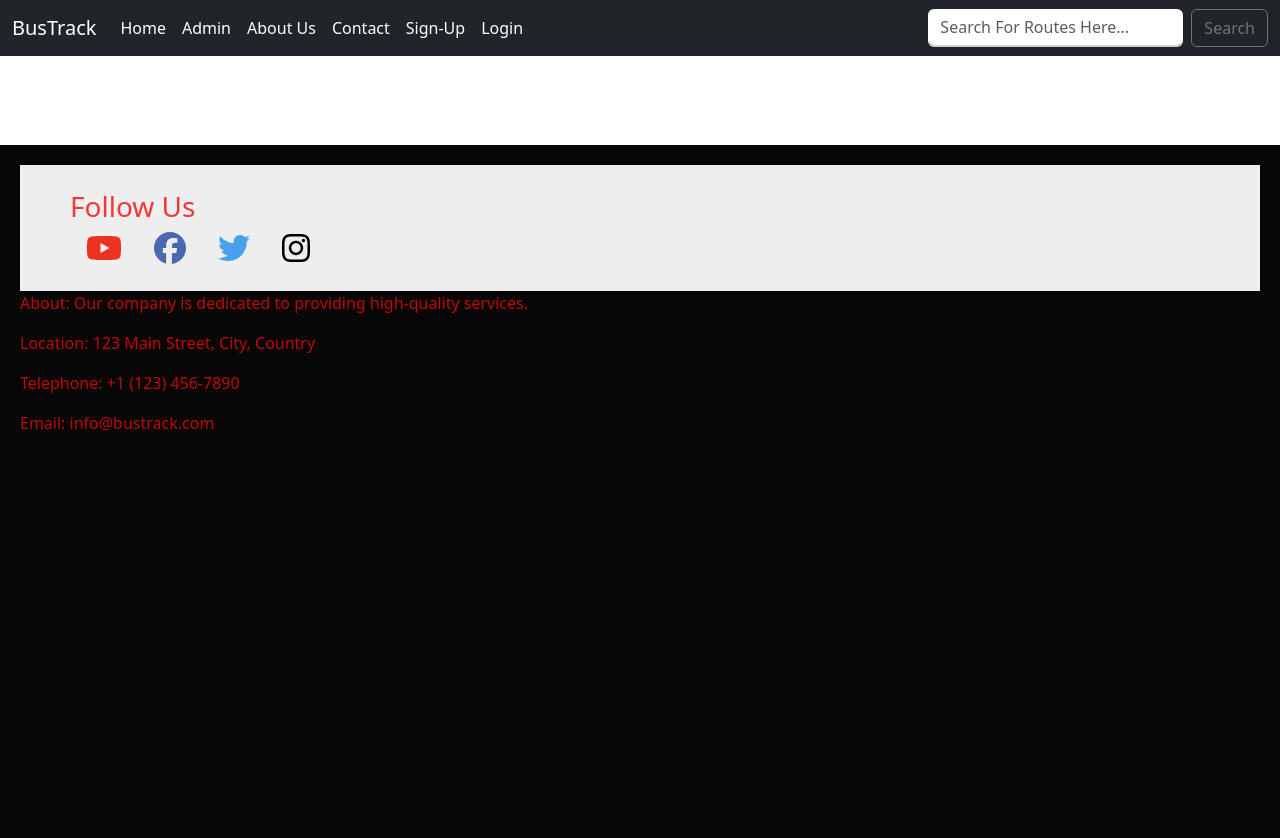
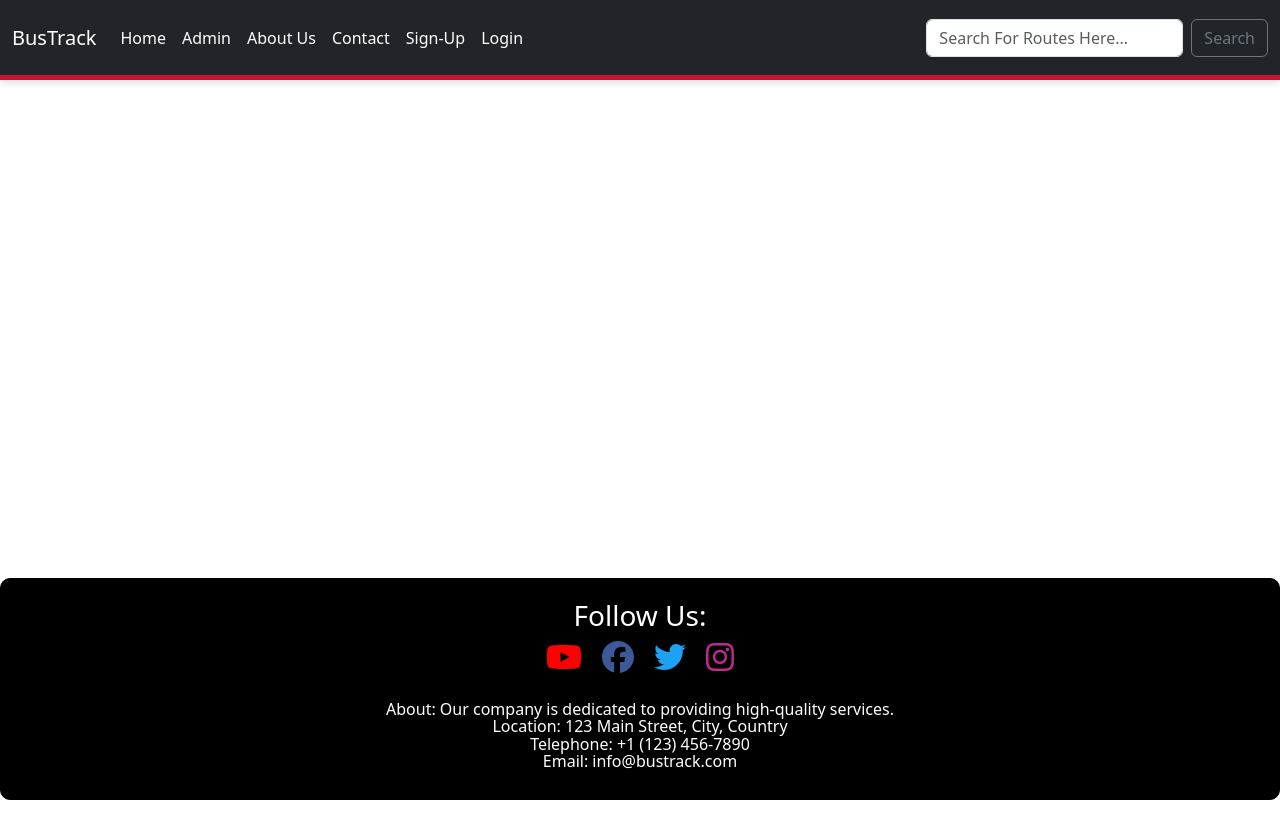
Before and after one commit to Wandati/Bus-Booking-App, a React (Create React App) app in the folder client/: page /admin in a window 1280 px wide. Shown: the top 838 px of the page. After the commit the page ends 800 px from the top, so only its background shows below. Built offline with nearby package versions, Linux system fonts and the light colour scheme.

Commit message:
App and Footer Updated

```diff
--- a/client/src/components/app.css
+++ b/client/src/components/app.css
@@ -1,21 +1,84 @@
+/* NAVBAR */
+
+.navbar {
+  display: flex;
+  justify-content: center;
+  align-items: center;
+  height: 80px;
+  background-color: #ffffff;
+  box-shadow: 0 4px 6px rgba(0, 0, 0, 0.1);
+  border-bottom: 5px solid #C51533;
+}
+
+.nav-center {
+  display: flex;
+  justify-content: space-between;
+  align-items: center;
+  width: 90%;
+  max-width: 1170px;
+}
+
+.nav-links {
+  display: flex;
+  justify-content: space-between;
+  align-items: center;
+  list-style-type: none;
+  margin: 0;
+  padding: 0;
+}
+
+.nav-links li {
+  margin: 0 15px;
+}
+
+.nav-links li a {
+  color: blue;
+  text-decoration: none;
+  font-size: 1.2rem;
+  font-weight: 500;
+  text-transform: uppercase;
+  transition: all 0.2s ease-in-out;
+}
+
+.nav-links li a:hover {
+  color: #1cad9f;
+}
 
 
-.footer-clean {
+
+
+/* SEARCHBAR */
+
+.SearchContainer {
   display: flex;
   flex-direction: column;
-  min-height: 100vh;
+  align-items: center;
+  margin-top: 20px;
 }
 
-footer {
-  margin-top: auto;
-  background-color: #070707;
-  color: #f10909cb;
-  padding: 20px;
+.SearchBar {
+  display: flex;
+  flex-direction: row;
+  align-items: center;
+  margin-bottom: 10px;
 }
 
-.footer a:hover {
-  text-decoration: underline;
+.SearchBar-select {
+  margin-left: 10px;
 }
+
+.SearchBar-input {
+  padding: 5px;
+  border: none;
+  border-radius: 5px;
+  box-shadow: 1px 1px 5px rgba(0, 0, 0, 0.1);
+  font-size: 16px;
+  width: 200px;
+  height: 30px;
+  margin-right: 10px;
+}
+
+/* HOME */
 
 .home-container {
   display: flex;
@@ -42,16 +105,16 @@ footer {
   border: solid 1px #dbdad7;
   width: 60%;
   padding-left: 10px!important;
+  padding-right: 10px!important;
   padding-bottom: 10px!important;
-  padding-right: 10px!important;
   padding-top: 0px!important;
 }
 
 .card-title {
   margin: auto;
   padding: 15px;
+  color: white;
   background-color: #2f7fad;
-  color: white;
   width: 80%;
 }
 
@@ -59,148 +122,52 @@ div.card-body {
   padding: 0px;
 }
 
-.custom-select {
+/* FOOTER */
+
+.footer-clean {
+  position: fixed;
+  bottom: 0;
+  left: 0;
   width: 100%;
-}
-
-.btn2 {
-  margin-left: 10%;
-}
-
-input {
-  outline: 0!important;
-  border-width: 0 0 2px!important;
-  border-color: #d1d1cf!important;
-}
-
-input:focus {
-  border-color: #d1d1cf!important;
-  -webkit-box-shadow: none!important;
-  box-shadow: none!important;
-}
-
-select {
-  outline: 0!important;
-  border-width: 0 0 2px!important;
-  border-color: #d1d1cf!important;
-}
-
-select:focus {
-  border-color: #d1d1cf!important;
-  -webkit-box-shadow: none!important;
-  box-shadow: none!important;
-}
-
-.radiobtn {
-  margin-left: 3.5%;
-}
-
-.icons {
-  margin: auto!important;
-}
-
-.fa {
-  border-radius: 25px;
-  width: 10%;
-  margin-left: 5%;
-  border: solid 2px #dbdad7;
-  margin-top: 5%;
-  text-align: center;
-}
-
-.fa-plane {
-  color: #1cad9f;
-}
-
-.fa-taxi {
-  color: #c2f700;
-}
-
-.fa-train {
-  color: red;
-}
-
-/* Social media icons styles */
-
-.item.social i.ion-social-facebook {
-  /* Styles for the Facebook icon */
-  font-size: 24px;
-  margin: 5px;
-  color: #3b5998; /* Facebook's brand color */
-}
-
-.item.social i.ion-social-twitter {
-  /* Styles for the Twitter icon */
-  font-size: 24px;
-  margin: 5px;
-  color: #1da1f2; /* Twitter's brand color */
-}
-
-.item.social i.ion-social-snapchat {
-  /* Styles for the Snapchat icon */
-  font-size: 24px;
-  margin: 5px;
-  color: #fffc00; /* Snapchat's brand color */
-}
-
-.item.social i.ion-social-instagram {
-  /* Styles for the Instagram icon */
-  font-size: 24px;
-  margin: 5px;
-  color: #bc2a8d; /* Instagram's brand color */
-}
-.social-container {
-  background: #eee;
-  padding: 25px 50px;
-}
-a.social {
-  margin: 0 1rem;
-  transition: transform 250ms;
-  display: inline-block;
-}
-a.social:hover {
-  transform: translateY(-2px);
-}
-a.youtube {
-  color: #eb3223;
-}
-
-a.facebook {
-  color: #4968ad;
-}
-
-a.twitter {
-  color: #49a1eb;
-}
-
-a.instagram {
-  color: black;
-}
-a.youtube {
-  color: #eb3223;
-}
-
-a.facebook {
-  color: #4968ad;
-}
-
-a.twitter {
-  color: #49a1eb;
-}
-
-a.instagram {
-  color: black;
-}
-.social-company-container {
   display: flex;
+  flex-direction: column;
   align-items: center;
   justify-content: space-between;
+  padding: 20px;
+  background-color: #000000;
+  color: #ffffff;
+  border: 1px solid black;
+  border-radius: 10px;
+  line-height: 0.1;
 }
 
 .social-container {
-  /* Styles for the social links (icons) */
+  display: flex;
+  align-items: center;
+  justify-content: center;
+  margin-bottom: 20px;
+}
+
+.social-container a {
+  margin: 0 10px;
+}
+
+.social-container a.facebook {
+  color: #3b5998;
+}
+
+.social-container a.twitter {
+  color: #1da1f2;
+}
+
+.social-container a.instagram {
+  color: #bc2a8d;
+}
+
+.social-container a.youtube {
+  color: #ff0000;
 }
 
 .company-info {
-  /* Styles for the company information (About, Location, Telephone) */
+  text-align: center;
 }
--- a/client/src/components/footer.js
+++ b/client/src/components/footer.js
@@ -10,20 +10,22 @@ import {
 function Footer() {
   return (
     <footer className="footer-clean">
+      <h3>Follow Us:</h3>
         <div className="social-container">
-        <h3>Follow Us</h3>
-        <a href="https://www.youtube.com/c/jamesqquick" className="youtube social">
+          <p>
+          <a href="https://www.youtube.com" className="youtube social">
             <FontAwesomeIcon icon={faYoutube} size="2x" />
           </a>
-        <a href="https://www.facebook.com/learnbuildteach/" className="facebook social">
+          <a href="https://www.facebook.com" className="facebook social">
             <FontAwesomeIcon icon={faFacebook} size="2x" />
           </a>
-        <a href="https://www.twitter.com/jamesqquick" className="twitter social">
+          <a href="https://www.twitter.com" className="twitter social">
             <FontAwesomeIcon icon={faTwitter} size="2x" />
           </a>
-        <a href="https://www.instagram.com/learnbuildteach" className="instagram social">
+          <a href="https://www.instagram.com" className="instagram social">
             <FontAwesomeIcon icon={faInstagram} size="2x" />
           </a>
+          </p>
         </div>
         <div className="company-info">
           <p>About: Our company is dedicated to providing high-quality services.</p>
```
Lines whose indentation alone changed are shown as unchanged.
